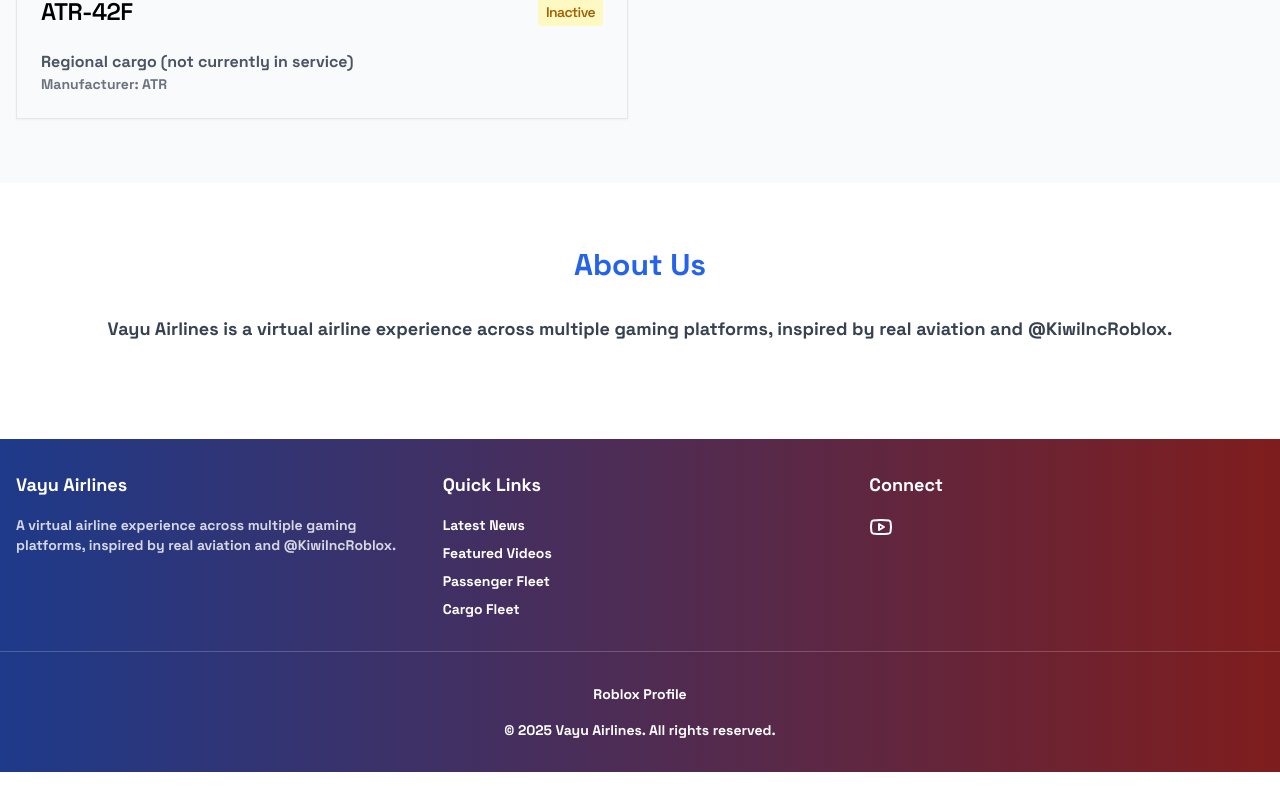
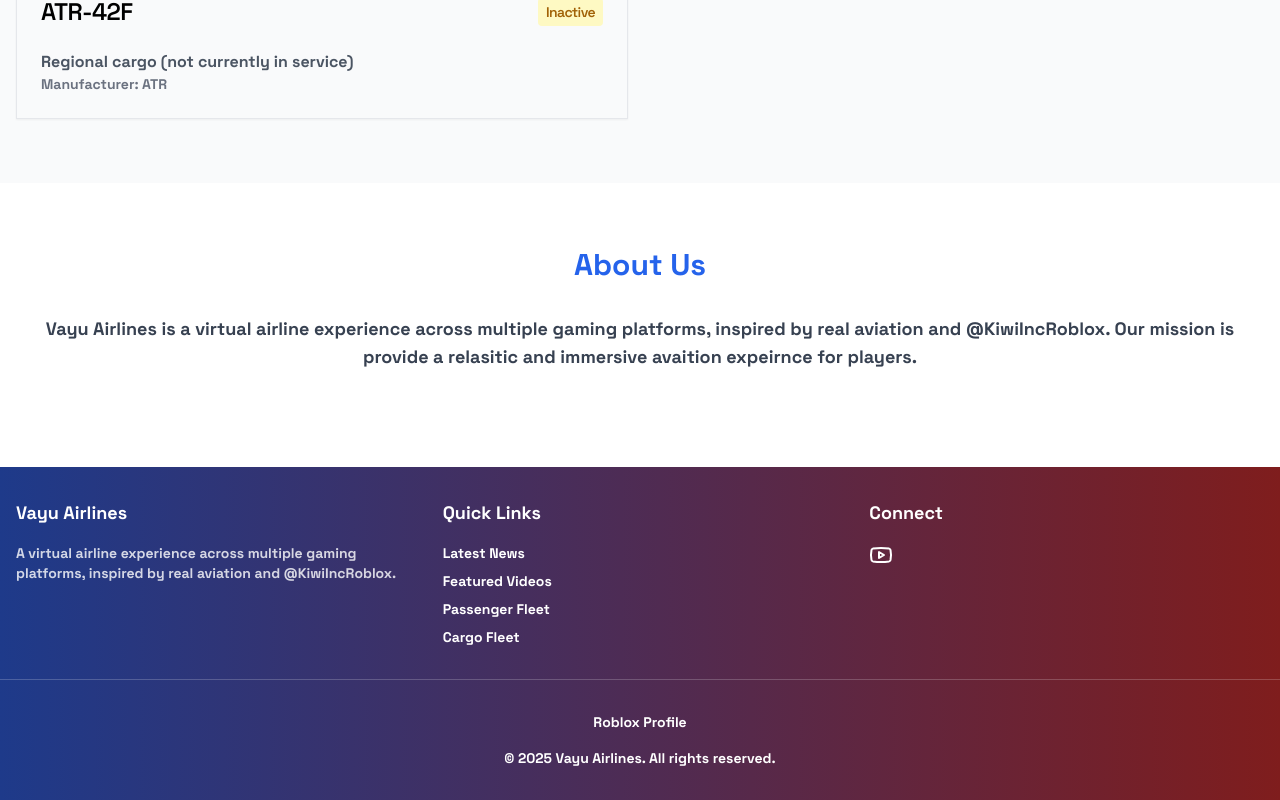
Before and after one commit to dipalinaiknavare/vayuairlines, a Next.js app: page / in a window 1280 px wide. Shown: the part 3310-4110 px from the top of the page. Before the commit the page ends 4082 px from the top, so only its background shows below. Built offline with nearby package versions, Linux system fonts and the light colour scheme.

Commit message:
about-us

```diff
--- a/app/page.tsx
+++ b/app/page.tsx
@@ -430,7 +430,7 @@ export default function Home() {
             <h2 className="text-3xl font-bold mb-8 text-center text-blue-600">About Us</h2>
             <p className="text-lg font-bold text-center text-gray-700 mb-8">
               Vayu Airlines is a virtual airline experience across multiple gaming platforms, inspired by real aviation
-              and @KiwiIncRoblox.
+              and @KiwiIncRoblox. Our mission is provide a relasitic and immersive avaition expeirnce for players.
             </p>
           </div>
         </section>
```
